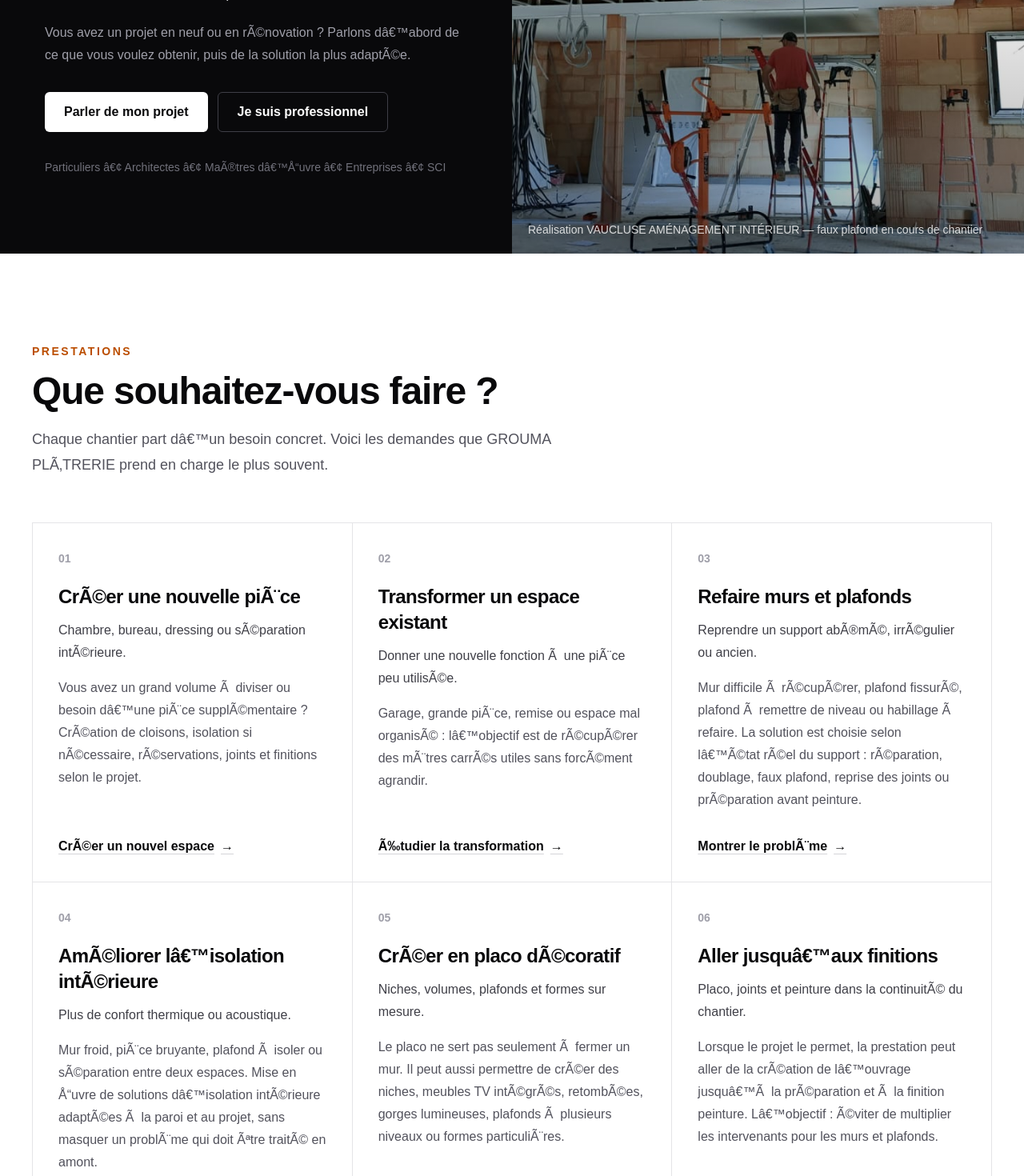
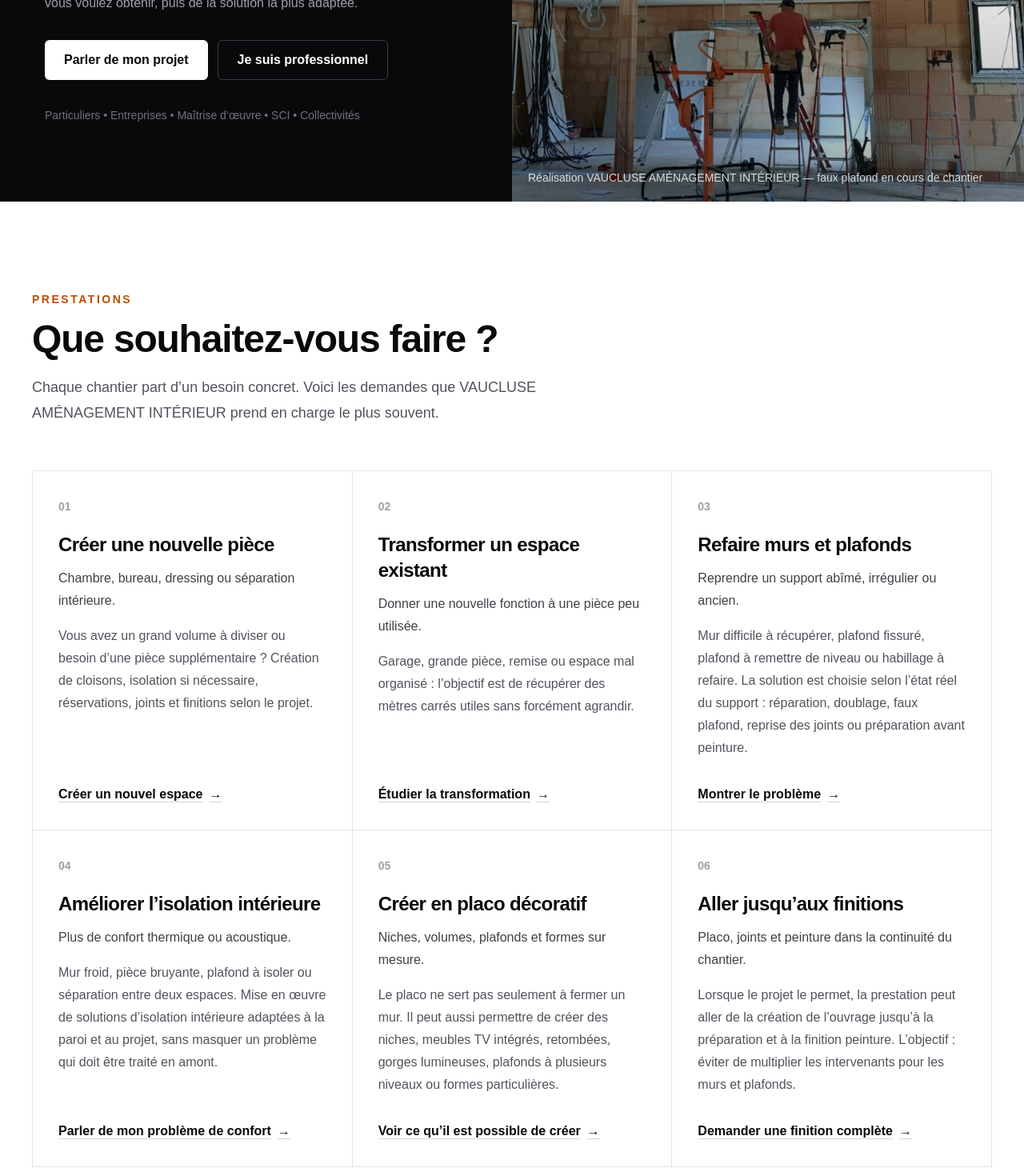
Before and after one commit to grouma84/vaucluse-amenagement-interieur, a Next.js app: page / in a window 1280 px wide. Shown: the part 540-2010 px from the top of the page at 80% size. Built offline with nearby package versions, Linux system fonts and the light colour scheme; no server answers.

Commit message:
Rebuild homepage content with safe encoding

```diff
--- a/migrate-brand.mjs
+++ /dev/null
@@ -1,85 +0,0 @@
-import fs from "node:fs"
-import path from "node:path"
-
-const root = path.resolve("src")
-
-function walk(dir) {
-  return fs.readdirSync(dir, { withFileTypes: true }).flatMap((entry) => {
-    const full = path.join(dir, entry.name)
-
-    if (entry.isDirectory()) return walk(full)
-
-    return /\.(ts|tsx)$/.test(entry.name) ? [full] : []
-  })
-}
-
-const oldBrand = "GROUMA PL\u00c2TRERIE"
-const newBrand = "VAUCLUSE AM\u00c9NAGEMENT INT\u00c9RIEUR"
-
-for (const file of walk(root)) {
-  const normalized = file.replaceAll("\\", "/")
-
-  if (
-    normalized.endsWith("/src/config/site.ts") ||
-    normalized.endsWith("/src/app/mentions-legales/page.tsx")
-  ) {
-    continue
-  }
-
-  const before = fs.readFileSync(file, "utf8")
-  let after = before.replaceAll(oldBrand, newBrand)
-
-  after = after.replaceAll(
-    "Qui est derri\u00e8re GROUMA ?",
-    "Qui est derri\u00e8re l\u2019entreprise ?"
-  )
-
-  after = after.replaceAll(
-    "Particuliers \u2022 Architectes \u2022 Ma\u00eetres d\u2019\u0153uvre \u2022 Entreprises \u2022 SCI",
-    "Particuliers \u2022 Entreprises \u2022 Ma\u00eetrise d\u2019\u0153uvre \u2022 SCI \u2022 Collectivit\u00e9s"
-  )
-
-  if (after !== before) {
-    fs.writeFileSync(file, after, "utf8")
-    console.log("MODIFIE :", normalized)
-  }
-}
-
-const siteFile = path.join(root, "config", "site.ts")
-let site = fs.readFileSync(siteFile, "utf8")
-
-site = site.replace(
-  'name: "GROUMA PL\u00c2TRERIE",',
-  'name: "VAUCLUSE AM\u00c9NAGEMENT INT\u00c9RIEUR",'
-)
-
-site = site.replace(
-  '"GROUMA PL\u00c2TRERIE r\u00e9alise vos travaux de pl\u00e2trerie, cloisons, plafonds, isolation int\u00e9rieure, peinture et am\u00e9nagement int\u00e9rieur \u00e0 Carpentras et dans le Vaucluse."',
-  '"Vaucluse Am\u00e9nagement Int\u00e9rieur r\u00e9alise vos travaux de pl\u00e2trerie, isolation, peinture, agencement et transformation int\u00e9rieure \u00e0 Carpentras et dans le Vaucluse."'
-)
-
-site = site.replace(
-  '"Pl\u00e2trerie, isolation, peinture et transformation int\u00e9rieure."',
-  '"Pl\u00e2trerie \u2022 Isolation \u2022 Peinture \u2022 Agencement"'
-)
-
-site = site.replace(
-  '"Plaquiste \u00e0 Carpentras | GROUMA PL\u00c2TRERIE"',
-  '"Plaquiste \u00e0 Carpentras | Vaucluse Am\u00e9nagement Int\u00e9rieur"'
-)
-
-fs.writeFileSync(siteFile, site, "utf8")
-
-const legalFile = path.join(root, "app", "mentions-legales", "page.tsx")
-let legal = fs.readFileSync(legalFile, "utf8")
-
-if (!legal.includes("Site exploit\u00e9 sous le nom")) {
-  legal = legal.replace(
-    "<p>GROUMA PL\u00c2TRERIE & AM\u00c9NAGEMENT VAUCLUSE</p>",
-    "<p>GROUMA PL\u00c2TRERIE & AM\u00c9NAGEMENT VAUCLUSE</p>\n              <p>Site exploit\u00e9 sous le nom : VAUCLUSE AM\u00c9NAGEMENT INT\u00c9RIEUR</p>"
-  )
-}
-
-fs.writeFileSync(legalFile, legal, "utf8")
-
-console.log("Migration UTF-8 terminee.")
--- a/src/content/homepage.ts
+++ b/src/content/homepage.ts
@@ -1,67 +1,86 @@
 export const HOME_CONTENT = {
   hero: {
-    eyebrow: "GROUMA PLÃ‚TRERIE",
-    title: "PlÃ¢trerie, isolation et transformation intÃ©rieure",
+    eyebrow: "VAUCLUSE AM\u00c9NAGEMENT INT\u00c9RIEUR",
+    title: "Pl\u00e2trerie, isolation et transformation int\u00e9rieure",
     description:
-      "CrÃ©ation de piÃ¨ces, cloisons, plafonds, isolation, placo dÃ©coratif et finitions Ã  Carpentras et dans le Vaucluse.",
+      "Cr\u00e9ation de pi\u00e8ces, cloisons, plafonds, isolation, placo d\u00e9coratif et finitions \u00e0 Carpentras et dans le Vaucluse.",
     supportingText:
-      "Vous avez un projet en neuf ou en rÃ©novation ? Parlons dâ€™abord de ce que vous voulez obtenir, puis de la solution la plus adaptÃ©e.",
-    primaryCta: { label: "Parler de mon projet", href: "/#contact" },
-    secondaryCta: { label: "Je suis professionnel", href: "/#professionnels" },
-    audiences: "Particuliers â€¢ Architectes â€¢ MaÃ®tres dâ€™Å“uvre â€¢ Entreprises â€¢ SCI",
+      "Vous avez un projet en neuf ou en r\u00e9novation ? Parlons d\u2019abord de ce que vous voulez obtenir, puis de la solution la plus adapt\u00e9e.",
+    primaryCta: {
+      label: "Parler de mon projet",
+      href: "/#contact",
+    },
+    secondaryCta: {
+      label: "Je suis professionnel",
+      href: "/#professionnels",
+    },
+    audiences:
+      "Particuliers \u2022 Entreprises \u2022 Ma\u00eetrise d\u2019\u0153uvre \u2022 SCI \u2022 Collectivit\u00e9s",
   },
+
   services: {
     title: "Que souhaitez-vous faire ?",
     intro:
-      "Chaque chantier part dâ€™un besoin concret. Voici les demandes que GROUMA PLÃ‚TRERIE prend en charge le plus souvent.",
+      "Chaque chantier part d\u2019un besoin concret. Voici les demandes que VAUCLUSE AM\u00c9NAGEMENT INT\u00c9RIEUR prend en charge le plus souvent.",
+
     items: [
       {
         id: "creer-piece",
-        title: "CrÃ©er une nouvelle piÃ¨ce",
-        subtitle: "Chambre, bureau, dressing ou sÃ©paration intÃ©rieure.",
+        title: "Cr\u00e9er une nouvelle pi\u00e8ce",
+        subtitle:
+          "Chambre, bureau, dressing ou s\u00e9paration int\u00e9rieure.",
         description:
-          "Vous avez un grand volume Ã  diviser ou besoin dâ€™une piÃ¨ce supplÃ©mentaire ? CrÃ©ation de cloisons, isolation si nÃ©cessaire, rÃ©servations, joints et finitions selon le projet.",
-        cta: "CrÃ©er un nouvel espace",
+          "Vous avez un grand volume \u00e0 diviser ou besoin d\u2019une pi\u00e8ce suppl\u00e9mentaire ? Cr\u00e9ation de cloisons, isolation si n\u00e9cessaire, r\u00e9servations, joints et finitions selon le projet.",
+        cta: "Cr\u00e9er un nouvel espace",
       },
+
       {
         id: "transformer-espace",
         title: "Transformer un espace existant",
-        subtitle: "Donner une nouvelle fonction Ã  une piÃ¨ce peu utilisÃ©e.",
+        subtitle:
+          "Donner une nouvelle fonction \u00e0 une pi\u00e8ce peu utilis\u00e9e.",
         description:
-          "Garage, grande piÃ¨ce, remise ou espace mal organisÃ© : lâ€™objectif est de rÃ©cupÃ©rer des mÃ¨tres carrÃ©s utiles sans forcÃ©ment agrandir.",
-        cta: "Ã‰tudier la transformation",
+          "Garage, grande pi\u00e8ce, remise ou espace mal organis\u00e9 : l\u2019objectif est de r\u00e9cup\u00e9rer des m\u00e8tres carr\u00e9s utiles sans forc\u00e9ment agrandir.",
+        cta: "\u00c9tudier la transformation",
       },
+
       {
         id: "murs-plafonds",
         title: "Refaire murs et plafonds",
-        subtitle: "Reprendre un support abÃ®mÃ©, irrÃ©gulier ou ancien.",
+        subtitle:
+          "Reprendre un support ab\u00eem\u00e9, irr\u00e9gulier ou ancien.",
         description:
-          "Mur difficile Ã  rÃ©cupÃ©rer, plafond fissurÃ©, plafond Ã  remettre de niveau ou habillage Ã  refaire. La solution est choisie selon lâ€™Ã©tat rÃ©el du support : rÃ©paration, doublage, faux plafond, reprise des joints ou prÃ©paration avant peinture.",
-        cta: "Montrer le problÃ¨me",
+          "Mur difficile \u00e0 r\u00e9cup\u00e9rer, plafond fissur\u00e9, plafond \u00e0 remettre de niveau ou habillage \u00e0 refaire. La solution est choisie selon l\u2019\u00e9tat r\u00e9el du support : r\u00e9paration, doublage, faux plafond, reprise des joints ou pr\u00e9paration avant peinture.",
+        cta: "Montrer le probl\u00e8me",
       },
+
       {
         id: "isolation",
-        title: "AmÃ©liorer lâ€™isolation intÃ©rieure",
+        title: "Am\u00e9liorer l\u2019isolation int\u00e9rieure",
         subtitle: "Plus de confort thermique ou acoustique.",
         description:
-          "Mur froid, piÃ¨ce bruyante, plafond Ã  isoler ou sÃ©paration entre deux espaces. Mise en Å“uvre de solutions dâ€™isolation intÃ©rieure adaptÃ©es Ã  la paroi et au projet, sans masquer un problÃ¨me qui doit Ãªtre traitÃ© en amont.",
-        cta: "Parler de mon problÃ¨me de confort",
+          "Mur froid, pi\u00e8ce bruyante, plafond \u00e0 isoler ou s\u00e9paration entre deux espaces. Mise en \u0153uvre de solutions d\u2019isolation int\u00e9rieure adapt\u00e9es \u00e0 la paroi et au projet, sans masquer un probl\u00e8me qui doit \u00eatre trait\u00e9 en amont.",
+        cta: "Parler de mon probl\u00e8me de confort",
       },
+
       {
         id: "placo-decoratif",
-        title: "CrÃ©er en placo dÃ©coratif",
-        subtitle: "Niches, volumes, plafonds et formes sur mesure.",
+        title: "Cr\u00e9er en placo d\u00e9coratif",
+        subtitle:
+          "Niches, volumes, plafonds et formes sur mesure.",
         description:
-          "Le placo ne sert pas seulement Ã  fermer un mur. Il peut aussi permettre de crÃ©er des niches, meubles TV intÃ©grÃ©s, retombÃ©es, gorges lumineuses, plafonds Ã  plusieurs niveaux ou formes particuliÃ¨res.",
-        cta: "Voir ce quâ€™il est possible de crÃ©er",
+          "Le placo ne sert pas seulement \u00e0 fermer un mur. Il peut aussi permettre de cr\u00e9er des niches, meubles TV int\u00e9gr\u00e9s, retomb\u00e9es, gorges lumineuses, plafonds \u00e0 plusieurs niveaux ou formes particuli\u00e8res.",
+        cta: "Voir ce qu\u2019il est possible de cr\u00e9er",
       },
+
       {
         id: "finitions",
-        title: "Aller jusquâ€™aux finitions",
-        subtitle: "Placo, joints et peinture dans la continuitÃ© du chantier.",
+        title: "Aller jusqu\u2019aux finitions",
+        subtitle:
+          "Placo, joints et peinture dans la continuit\u00e9 du chantier.",
         description:
-          "Lorsque le projet le permet, la prestation peut aller de la crÃ©ation de lâ€™ouvrage jusquâ€™Ã  la prÃ©paration et Ã  la finition peinture. Lâ€™objectif : Ã©viter de multiplier les intervenants pour les murs et plafonds.",
-        cta: "Demander une finition complÃ¨te",
+          "Lorsque le projet le permet, la prestation peut aller de la cr\u00e9ation de l\u2019ouvrage jusqu\u2019\u00e0 la pr\u00e9paration et \u00e0 la finition peinture. L\u2019objectif : \u00e9viter de multiplier les intervenants pour les murs et plafonds.",
+        cta: "Demander une finition compl\u00e8te",
       },
     ],
   },
```
